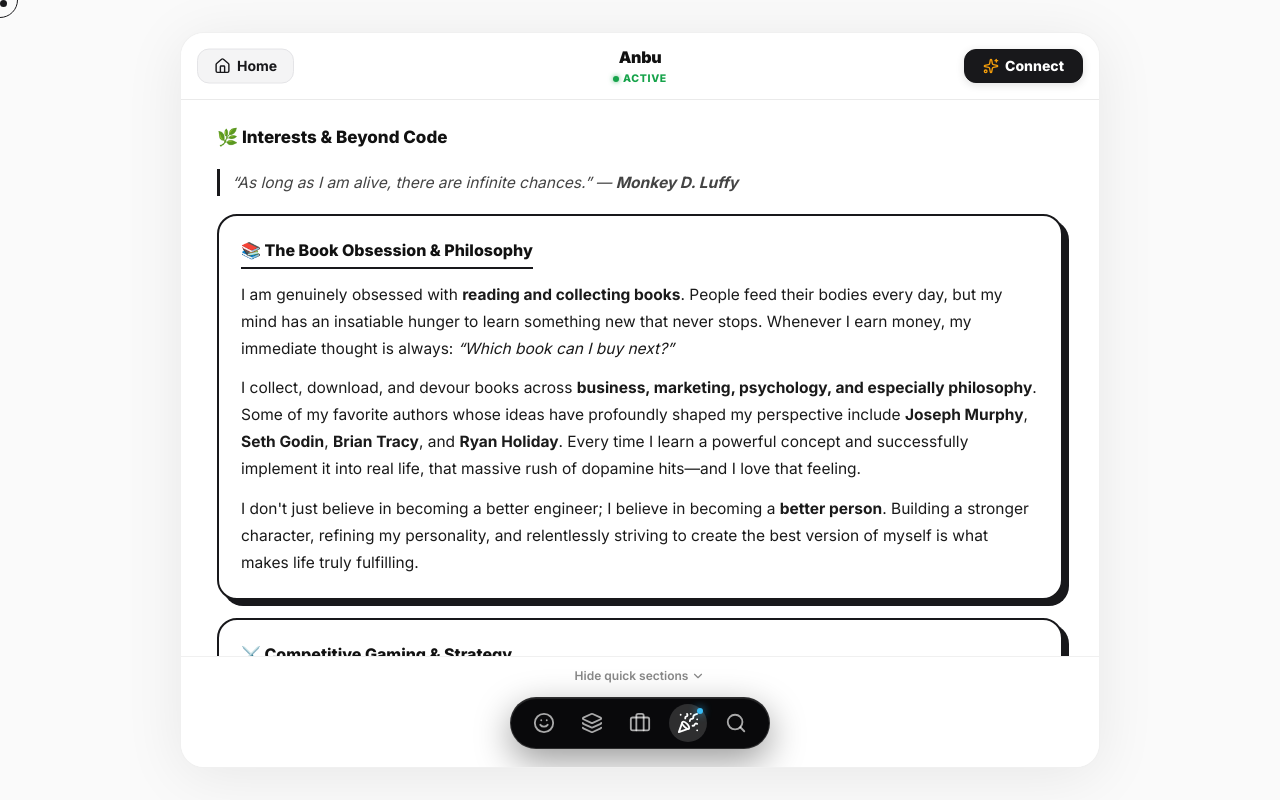
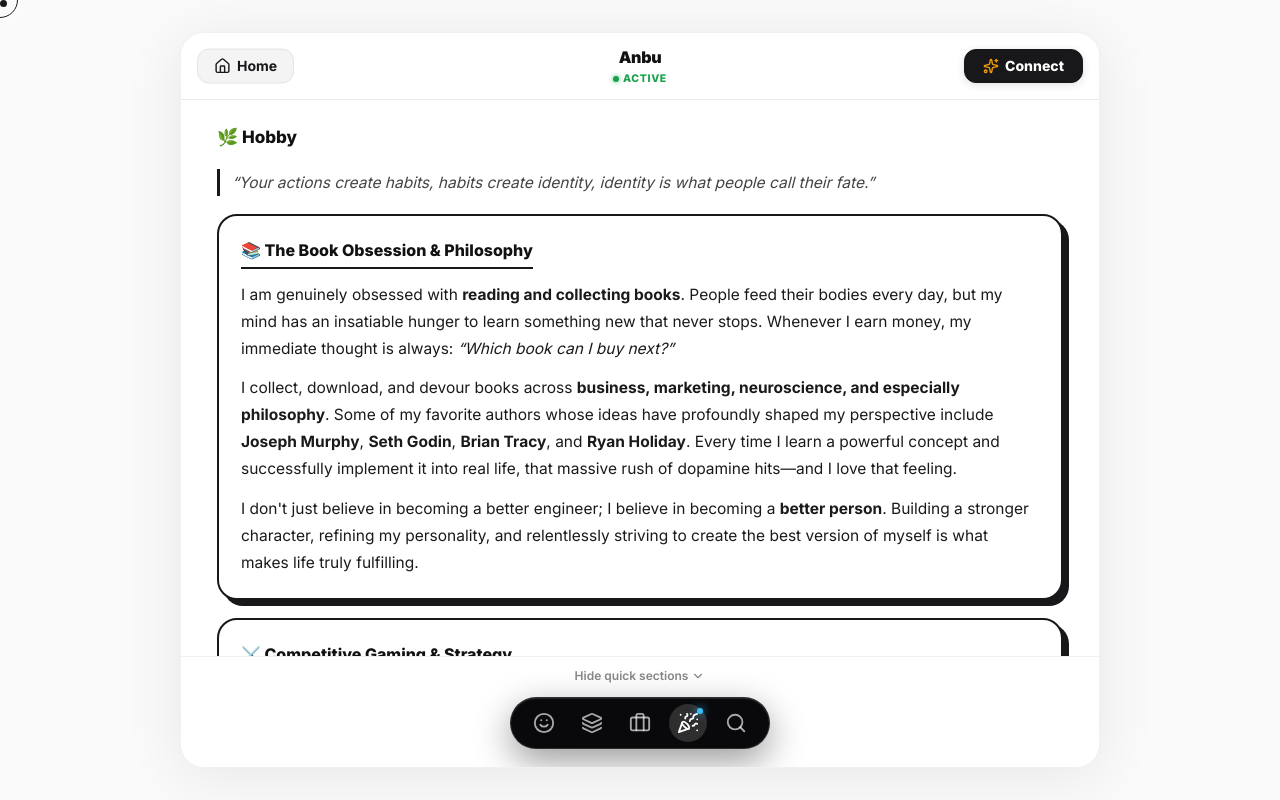
Before and after one commit to anbu-max/Anbuselvan, a Next.js app: page /fun in a window 1280 px wide. Built offline with nearby package versions, Linux system fonts and the light colour scheme.

Commit message:
refactor: update title to Hobby, replace psychology with neuroscience, and update header quote

```diff
--- a/src/app/(pages)/fun/page.tsx
+++ b/src/app/(pages)/fun/page.tsx
@@ -39,13 +39,13 @@ export default function FunPage() {
     <div style={{ display: "flex", flexDirection: "column", gap: 18 }}>
       <FadeIn delay={0} direction="none" duration={0.5}>
         <div className="section-title" style={{ fontWeight: 800, fontSize: 18, color: "#111", margin: 0 }}>
-          🌿 Interests &amp; Beyond Code
+          🌿 Hobby
         </div>
       </FadeIn>
 
       <FadeIn delay={0.08} direction="up">
         <p style={{ fontSize: 14.5, color: "#444", fontStyle: "italic", margin: 0, borderLeft: "3.5px solid #18181b", paddingLeft: 12 }}>
-          &ldquo;As long as I am alive, there are infinite chances.&rdquo; — <b>Monkey D. Luffy</b>
+          &ldquo;Your actions create habits, habits create identity, identity is what people call their fate.&rdquo;
         </p>
       </FadeIn>
 
@@ -57,7 +57,7 @@ export default function FunPage() {
             I am genuinely obsessed with <b>reading and collecting books</b>. People feed their bodies every day, but my mind has an insatiable hunger to learn something new that never stops. Whenever I earn money, my immediate thought is always: <i>&ldquo;Which book can I buy next?&rdquo;</i>
           </p>
           <p style={paragraph}>
-            I collect, download, and devour books across <b>business, marketing, psychology, and especially philosophy</b>. Some of my favorite authors whose ideas have profoundly shaped my perspective include <b>Joseph Murphy</b>, <b>Seth Godin</b>, <b>Brian Tracy</b>, and <b>Ryan Holiday</b>. Every time I learn a powerful concept and successfully implement it into real life, that massive rush of dopamine hits—and I love that feeling.
+            I collect, download, and devour books across <b>business, marketing, neuroscience, and especially philosophy</b>. Some of my favorite authors whose ideas have profoundly shaped my perspective include <b>Joseph Murphy</b>, <b>Seth Godin</b>, <b>Brian Tracy</b>, and <b>Ryan Holiday</b>. Every time I learn a powerful concept and successfully implement it into real life, that massive rush of dopamine hits—and I love that feeling.
           </p>
           <p style={paragraph}>
             I don&apos;t just believe in becoming a better engineer; I believe in becoming a <b>better person</b>. Building a stronger character, refining my personality, and relentlessly striving to create the best version of myself is what makes life truly fulfilling.
--- a/src/app/(pages)/me/page.tsx
+++ b/src/app/(pages)/me/page.tsx
@@ -49,7 +49,7 @@ export default function MePage() {
           </p>
 
           <p style={paragraph}>
-            I didn&apos;t stop at code. Driven by a deep fascination with <b>human psychology and marketing</b>, I devoured non-fiction books, psychology, and business strategies to learn from great minds and understand not just how systems run, but how people think and how businesses grow.
+            I didn&apos;t stop at code. Driven by a deep fascination with <b>neuroscience and marketing</b>, I devoured non-fiction books, neuroscience, and business strategies to learn from great minds and understand not just how systems run, but how people think and how businesses grow.
           </p>
 
           <p style={paragraph}>
--- a/src/app/information/page.tsx
+++ b/src/app/information/page.tsx
@@ -31,7 +31,7 @@ export default function InformationPage() {
         <p>
           Yes, I’m a developer. But I’m also someone who wants to <strong>understand people as much as I understand{" "}
           code</strong>.
-          That’s why I love reading <strong>non-fiction books on psychology and personal growth</strong> they sharpen not{" "}
+          That’s why I love reading <strong>non-fiction books on neuroscience and personal growth</strong> they sharpen not{" "}
           just my technical skills,
           but also my ability to collaborate, lead, and empathize.
         </p>
```
